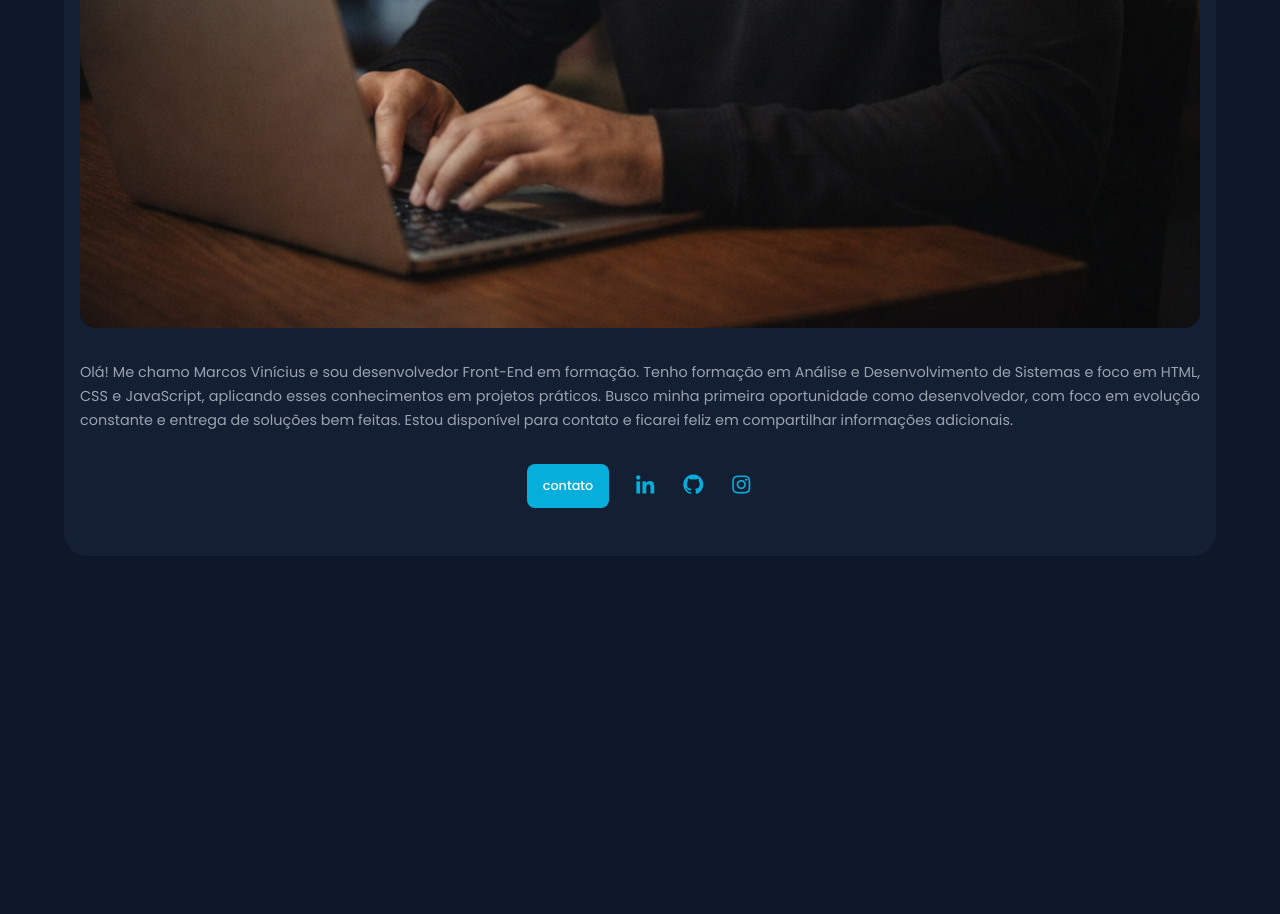
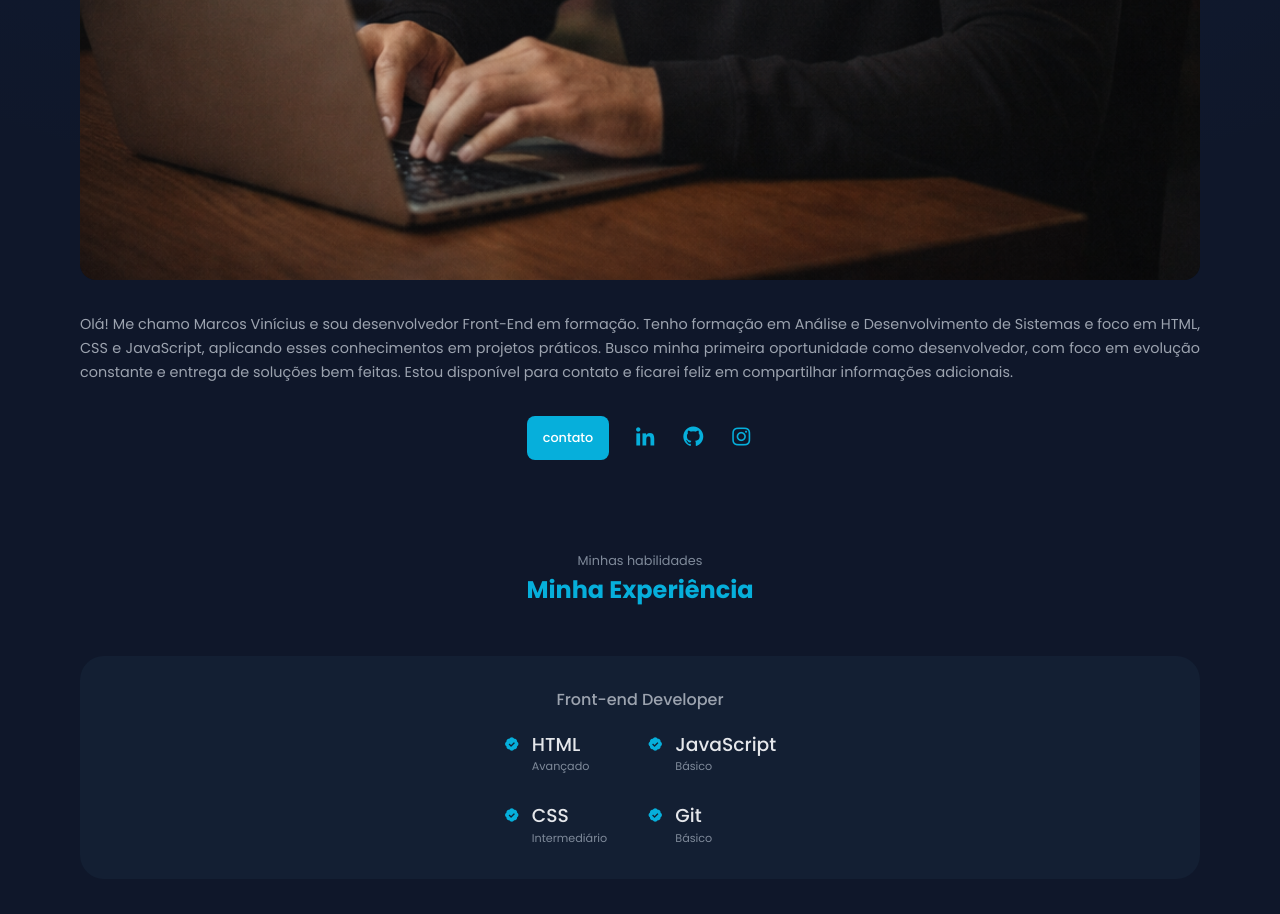
Before and after one commit to vinioliveira-developer/portfolio, a plain HTML site: page index.html in a window 1280 px wide. Shown: the part 1605-2519 px from the top of the page. Before the commit the page ends 2161 px from the top, so only its background shows below. Drawn offline with nearby package versions, Linux system fonts and the light colour scheme.

Commit message:
criando section skills

```diff
--- a/assets/css/global.css
+++ b/assets/css/global.css
@@ -45,6 +45,10 @@
 
   /* TIPOGRAFIA */
   --font-main: "Poppins", sans-serif;
+  --font-weight-regular: 400;
+  --font-weight-medium: 500;
+  --font-weight-bold: 700;
+  --font-weight-black: 900;
 
   /* UI */
   --radius-sm: 8px;
--- a/assets/css/main.css
+++ b/assets/css/main.css
@@ -6,9 +6,8 @@
 }
 
 .section {
-  background-color: var(--bg-section);
   border-radius: var(--radius-lg);
-  padding: 3rem 1rem;
+  padding: 2rem 1rem;
   margin-top: 1rem;
   grid-column: 2;
 }
@@ -71,16 +70,24 @@
   background: var(--bg-image);
 }
 
-.title {
-  color: var(--text-primary);
+.title-section {
+  color: var(--accent);
+  font-size: 1.5rem;
+
 }
 
 .title--xl {
   font-size: 1.8rem;
 }
 
-.subtitle {
+.subtitle-hero {
   color: var(--text-secondary);
+  font-size: 1.5rem;
+}
+
+.subtitle-section {
+  color: var(--text-muted);
+  font-size: 0.8rem;
 }
 
 .text {
@@ -136,3 +143,70 @@
     line-height: 1  ;
   }
 }
+
+/* SKILLS */
+
+.grid {
+  display: grid;
+  gap: 1.5rem;
+  margin-top: 3rem;
+}
+
+.skills-container {
+  background-color: var(--bg-section);
+  border-radius: var(--radius-lg);
+}
+
+.skills-content {
+  padding: 2rem;
+}
+
+.skills-box {
+  display: flex;
+  justify-content: center;
+  column-gap: 2.5rem;
+}
+
+.skills-group {
+  display: grid;
+  align-content: flex-start;
+  row-gap: 2rem;
+}
+
+.skills-data {
+  display: flex;
+  gap: 0.75rem;
+}
+
+.ability{
+  display: flex;
+  flex-direction: column;
+  gap: 0.25rem;
+  align-items: flex-start;
+}
+
+.skills-title {
+  text-align: center;
+  font-weight: var(--font-weight-medium);
+  font-size: 1rem;
+  margin-bottom: 1.5rem;
+  color: var(--text-paragraph);
+}
+
+.bxs-badge-check {
+  font-size: 1rem;
+  color: var(--accent);
+}
+
+.skills-name {
+  margin: 0;
+  font-weight: var(--font-weight-medium);
+  line-height: 1;
+}
+
+.skills-level {
+  margin: 0;
+  font-weight: var(--font-weight-regular);
+  font-size: 0.7rem;
+  color: var(--text-muted);
+}
--- a/index.html
+++ b/index.html
@@ -50,7 +50,7 @@
         <div class="hero-text">
           <p class="text-muted">Olá, Sou</p>
           <h1 class="title title--xl">Marcos Vinicius</h1>
-          <h2 class="subtitle"><span class="text-gradient-animated">Desenvolvedor Frontend</span></h2>
+          <h2 class="subtitle-hero"><span class="text-gradient-animated">Desenvolvedor Frontend</span></h2>
           <p class="text">Transformando ideias em soluções.</p>
           <!-- BOTÕES -->
           <div class="actions">
@@ -65,15 +65,15 @@
       <div class="container">
 
         <header class="section-header">
-          <span class="subtitulo">Minhas Introdução</span>
-          <h2 class="title">Sobre mim</h2>
+          <span class="subtitle-section">Minhas Introdução</span>
+          <h2 class="title-section">Sobre mim</h2>
         </header>
 
 
         <div class="about-grid">
 
           <div class="about-image card">
-            <img src="../portfolio/assets/img/img-about.webp" alt="Foto do desenvolvedor front-end">
+            <img src="assets/img/img-about.webp" alt="Foto do desenvolvedor front-end">
           </div>
 
           <div class="about-text">
@@ -108,7 +108,59 @@
 
       </div>
     </section>
+
+    <section class="section section-skills" id="skills">
+      <div class="container">
+        <header class="section-header">
+          <span class="subtitle-section">Minhas habilidades</span>
+          <h2 class="title-section">Minha Experiência</h2>
+        </header>
+
+        <div class="skills-container grid">
+          <div class="skills-content">
+            <h3 class="skills-title">Front-end Developer</h3>
+            <div class="skills-box">
+              <div class="skills-group">
+                <div class="skills-data">
+                  <i class="bx bxs-badge-check"></i>
+                  <div class="ability">
+                    <h3 class="skills-name">HTML</h3>
+                    <span class="skills-level">Avançado</span>
+                  </div>
+                </div>
+                <div class="skills-data">
+                  <i class="bx bxs-badge-check"></i>
+                  <div class="ability">
+                    <h3 class="skills-name">CSS</h3>
+                    <span class="skills-level">Intermediário</span>
+                  </div>
+                </div>
+              </div>
+              <div class="skills-group">
+                <div class="skills-data">
+                  <i class="bx bxs-badge-check"></i>
+                  <div class="ability">
+                    <h3 class="skills-name">JavaScript</h3>
+                    <span class="skills-level">Básico</span>
+                  </div>
+                </div>
+                <div class="skills-data">
+                  <i class="bx bxs-badge-check"></i>
+                  <div class="ability">
+                    <h3 class="skills-name">Git</h3>
+                    <span class="skills-level">Básico</span>
+                  </div>
+                </div>
+              </div>
+            </div>
+          </div>
+        </div>
+
+
+      </div>
+    </section>
   </main>
 
+  <footer class="section"></footer>
 </body>
 </html>
```
